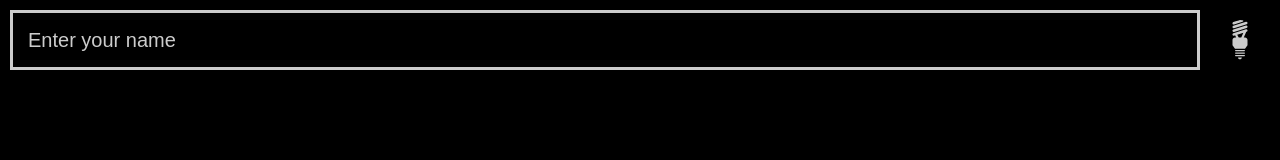
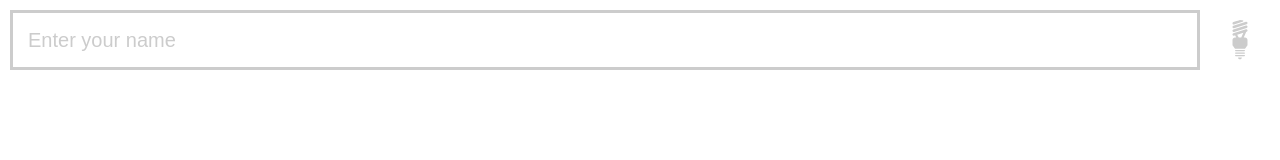
Before and after one commit to chrisnager/name, a plain HTML site: page index.html in a window 1280 px wide. Drawn offline with Linux system fonts and the light colour scheme.

Commit message:
Status bar color test 1

```diff
--- a/index.html
+++ b/index.html
@@ -20,7 +20,11 @@
                 border-color: #ccc;
                 color: #ccc;
                 fill: #ccc;
-                background-color: #000;
+                background-color: #fff;
+            }
+
+            body {
+                background-color: #fff;
             }
 
             ::-webkit-input-placeholder {
```
